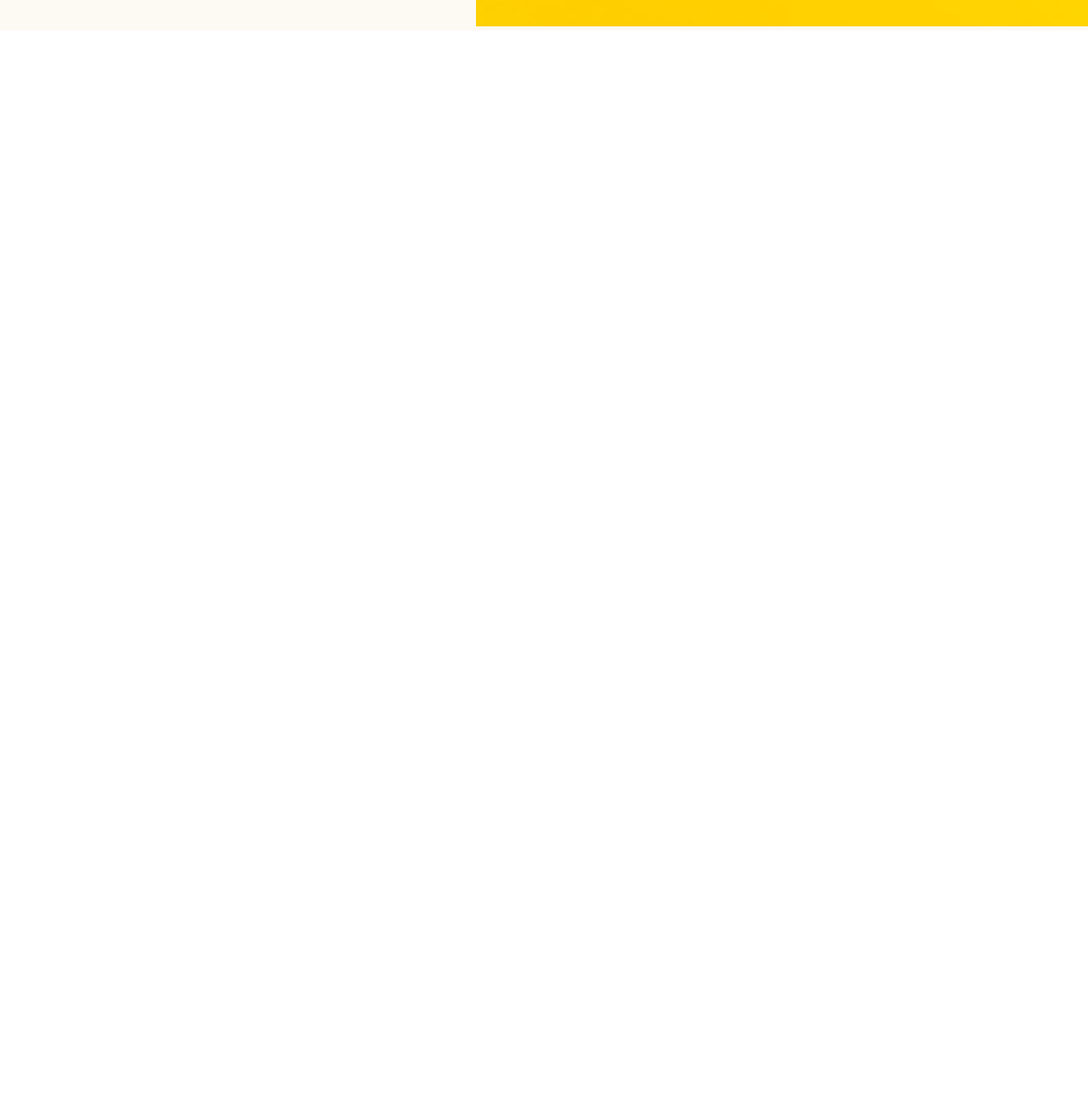
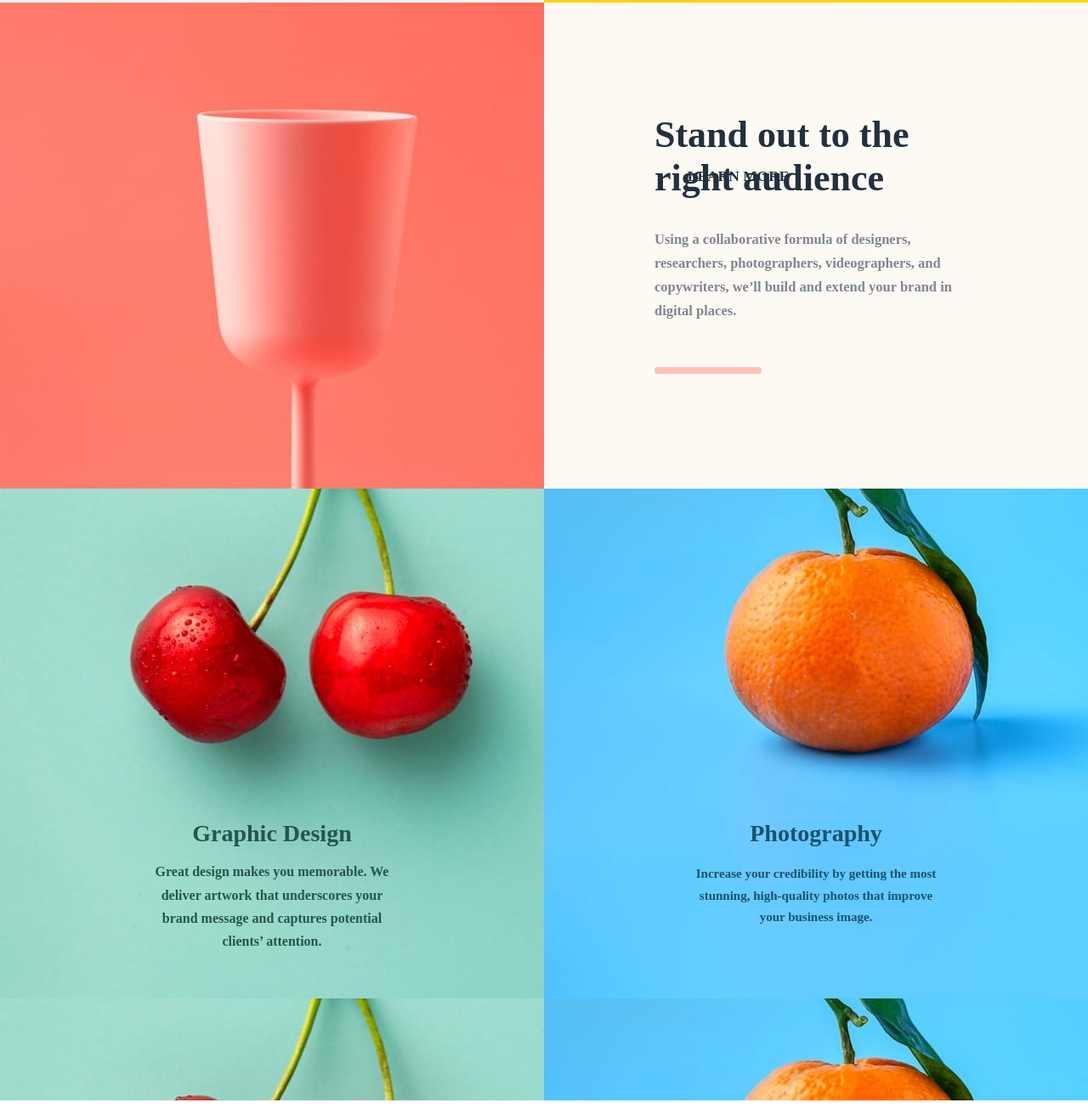
Before and after one commit to Emmanuel-Ingwe/LandingPage, a plain HTML site: page index.html in a window 1280 px wide. Shown: the part 1369-2680 px from the top of the page at 85% size. Before the commit the page ends 1405 px from the top, so only its background shows below. Drawn offline with Linux system fonts and the light colour scheme.

Commit message:
Clients section

```diff
--- a/index.html
+++ b/index.html
@@ -8,11 +8,16 @@
     <link rel="stylesheet" href="style.css">
 </head>
 <body>
+    <!-- HOME SECTION -->
     <section id="home">
         <div class="container home">
             <h1>WE ARE CREATIVES</h1>
         </div>
     </section>
+    <!-- END OF HOME -->
+
+
+    <!-- SERVICES SECTION -->
     <section id="services">
         <div class="services">
             <div class="service-item">
@@ -23,11 +28,44 @@
                     <a href="#"><h5>LEARN MORE</h5></a>
                     <div class="bg"></div>
                 </div>
-                <div class="item-img">
-                    <img src="image-transform.jpg" alt="">
+                    <div class="service-img"></div>
+            </div>
+            <div class="service-item second">
+                <div class="item-text">
+                    <h2>Stand out to the right audience</h2>
+                    <p>Using a collaborative formula of designers, researchers, photographers, videographers,
+                    and copywriters, we’ll build and extend your brand in digital places.</p>
+                    <a class="a1" href="#"><h5>LEARN MORE</h5></a>
+                    <div class="bgg"></div>
+                </div>
+                    <div class="service-img2"></div>
+            </div>
+            <div class="service-item">
+                <div class="service-img3">
+                   <div class="img3-text">
+                        <h3>Graphic Design</h3>
+                        <p class="p-text">Great design makes you memorable. We deliver artwork that underscores your brand message and captures potential clients’
+                        attention.</p>
+                   </div>
+                </div>
+                <div class="service-img4">
+                    <div class="img3-text">
+                        <h3 class="h33">Photography</h3>
+                        <p class="p-textt">Increase your credibility by getting the most stunning, high-quality photos that improve your business image.</p>
+                    </div>
                 </div>
             </div>
         </div>
     </section>
+    <!-- END OF SERVICES -->
+
+    <!-- CLIENTS SECTION -->
+    <section id="client">
+        <div class="client container">
+            <h3>CLIENT TESTIMONIALS</h3>
+            <div class="clients"></div>
+        </div>
+    </section>
+    <!-- END OF CLIENTS -->
 </body>
 </html>
--- a/style.css
+++ b/style.css
@@ -52,8 +52,30 @@ h1 {
 }
 
 .item-text {
-	padding: 110px;
-	padding-top: 180px;
+	width: 50%;
+	padding: 130px;
+}
+
+.service-img {
+	width: 50%;
+	background-image: url(image-transform.jpg);
+}
+
+.service-img2 {
+	width: 50%;
+	background-image: url(image-stand-out.jpg);
+}
+
+.service-img3 {
+	height: 90vh;
+	width: 50%;
+	background-image: url(image-graphic-design.jpg);
+}
+
+.service-img4 {
+	height: 90vh;
+	width: 50%;
+	background-image: url(image-photography.jpg);
 }
 
 h2 {
@@ -64,7 +86,7 @@ h2 {
 
 p {
 	font-size: 16.5px;
-	padding-bottom: 34px;
+	padding-bottom: 44px;
 	color: hsl(210, 7%, 53%);
 	font-weight: 600;
 	line-height: 1.7;
@@ -76,8 +98,18 @@ a {
 	font-weight: 900;
 	color: hsl(212, 27%, 19%);
 	text-decoration: none;
-	top: 66.4rem;
-	left: 7.1rem;
+	top: 63.9rem;
+	left: 8.33rem;
+}
+
+.a1 {
+	position: absolute;
+	font-size: 21px;
+	font-weight: 900;
+	color: hsl(212, 27%, 19%);
+	text-decoration: none;
+	top: 97.9rem;
+	left: 50.55rem;
 }
 
 .bg {
@@ -87,4 +119,47 @@ a {
 	height: 8px;
 	width: 126px;
 }
+
+.bgg {
+	display: inline-block;
+	background-color: hsla(7, 99%, 70%, 0.418);
+	border-radius: 9px;
+	height: 8px;
+	width: 126px;
+}
+
+.second {
+	flex-direction: row-reverse;
+}
+
+.img3-text {
+	width: 100%;
+	text-align: center;
+	align-items: center;
+	justify-content: center;
+	padding: 170px;
+	padding-top: 390px;
+}
+
+h3 {
+	padding-bottom: 15px;
+	font-size: 28px;
+	color: hsl(167, 40%, 24%);
+}
+
+.h33 {
+	padding-bottom: 19px;
+	font-size: 28px;
+	color: hsl(198, 62%, 26%);
+}
+
+.p-text {
+	font-size: 16px;
+	color: hsl(167, 40%, 24%);
+}
+
+.p-textt {
+	font-size: 15px;
+	color: hsl(198, 62%, 26%);
+}
 /* END OF SERVICE */
```
